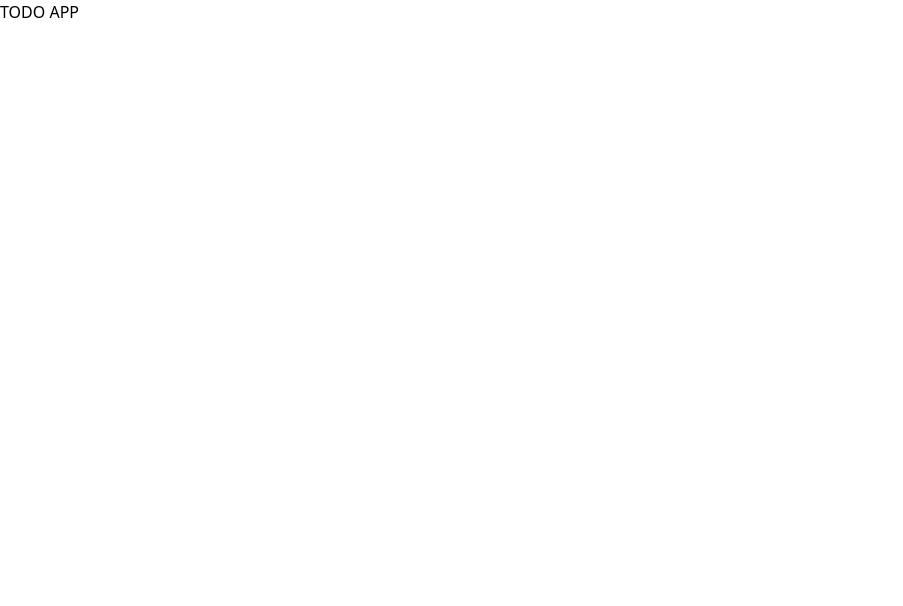
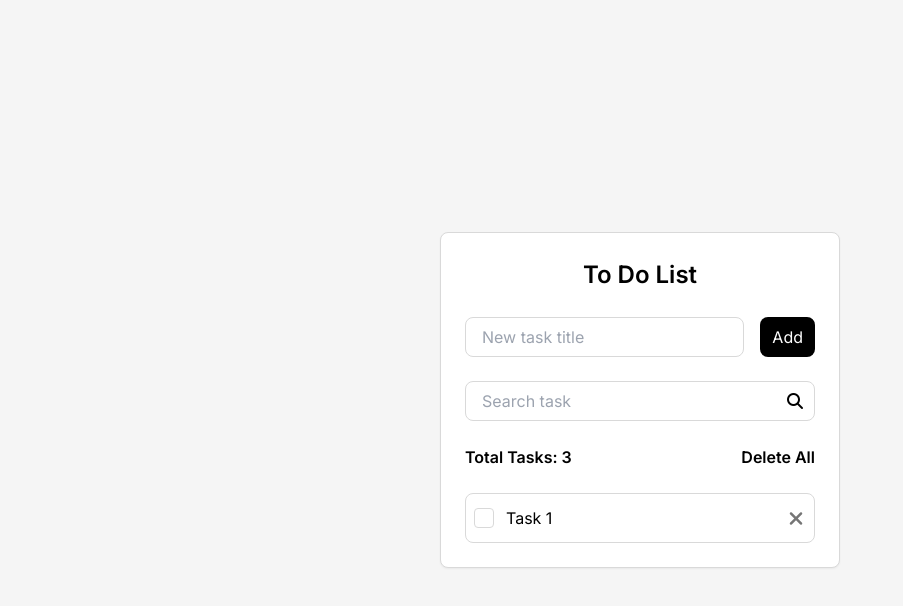
Before and after one commit to talllorenc/todo-app, a plain HTML site: page index.html in a window 1280 px wide. Shown: the whole page, without its empty margins (0-903 px from the left). Drawn offline with nearby package versions, Linux system fonts and the light colour scheme.

Commit message:
base layout

```diff
--- a/index.html
+++ b/index.html
@@ -6,18 +6,96 @@
     <meta name="viewport" content="width=device-width, initial-scale=1.0">
     <title>ToDo App</title>
     <link rel="stylesheet" href="https://cdnjs.cloudflare.com/ajax/libs/font-awesome/6.4.0/css/all.min.css">
+    <link rel="preconnect" href="https://fonts.googleapis.com">
+    <link rel="preconnect" href="https://fonts.gstatic.com" crossorigin>
+    <link href="https://fonts.googleapis.com/css2?family=Inter:wght@400;500;600;700&display=swap" rel="stylesheet">
     <script src="https://cdn.tailwindcss.com"></script>
     <style>
         body {
-            background-color: white;
+            background-color: #F5F5F5;
             color: black;
+            font-size: 16px;
+            font-family: 'Inter', sans-serif;
+        }
+
+        .todo-item-checkbox {
+            flex-shrink: 0;
+            appearance: none;
+            position: relative;
+            width: 20px;
+            height: 20px;
+            margin: 0;
+            border: 1px solid #D9D9D9;
+            border-radius: 4px;
+
+            &:checked {
+                background-color: black;
+                border-color: black;
+
+                &+.todo-item__label {
+                    color: #D9D9D9;
+                    text-decoration: line-through;
+                }
+            }
+
+            &:not(:checked) {
+                &::after {
+                    opacity: 0;
+                }
+            }
+
+            &::after {
+                content: '';
+                position: absolute;
+                top: 50%;
+                left: 50%;
+                translate: -50% -50%;
+                width: 16px;
+                height: 16px;
+                background: url('./assets/checked.svg') center/contain no-repeat;
+            }
         }
     </style>
 </head>
 
 <body>
-    <div>
-        TODO APP
+    <div class="flex items-center justify-center min-h-screen w-full">
+        <div class="w-[400px] bg-white border border-[#D9D9D9] rounded-lg shadow-sm p-6">
+            <h1 class="font-semibold text-[24px] text-center">To Do List</h1>
+
+            <div class="flex flex-col w-full gap-6 mt-6">
+                <form class="flex items-center gap-4">
+                    <input type="text"
+                        class="min-w-[240px] h-[40px] w-full rounded-lg border border-[#D9D9D9] py-3 pl-4 pr-3"
+                        placeholder="New task title">
+                    <button type="submit" class="rounded-lg bg-black text-white p-3 h-[40px] flex items-center justify-center">Add</button>
+                </form>
+
+                <form class="relative w-full">
+                    <input type="text" class="w-full h-[40px] rounded-lg border border-[#D9D9D9] py-3 pl-4 pr-10"
+                        placeholder="Search task">
+                    <i class="absolute right-3 top-1/2 transform -translate-y-1/2 text-black fas fa-search"></i>
+                </form>
+            </div>
+
+            <div class="flex flex-col mt-6">
+                <div class="flex items-center justify-between">
+                    <p class="font-semibold">Total Tasks: 3</p>
+                    <button class="font-semibold">Delete All</button>
+                </div>
+            </div>
+
+            <ul class="mt-6 flex flex-col gap-2">
+                <li class="flex items-center justify-between py-3 px-2 border border-[#D9D9D9] rounded-lg">
+                    <div class="flex items-center gap-3">
+                        <input type="checkbox" class="todo-item-checkbox" />
+                        <p>Task 1</p>
+                    </div>
+
+                    <button class="text-[#757575] w-5 h-5"><i class="fas fa-times text-[20px]"></i></button>
+                </li>
+            </ul>
+        </div>
     </div>
     <script src="script.js"></script>
 </body>
```
Also changed, not shown: assets/checked.svg (added).
